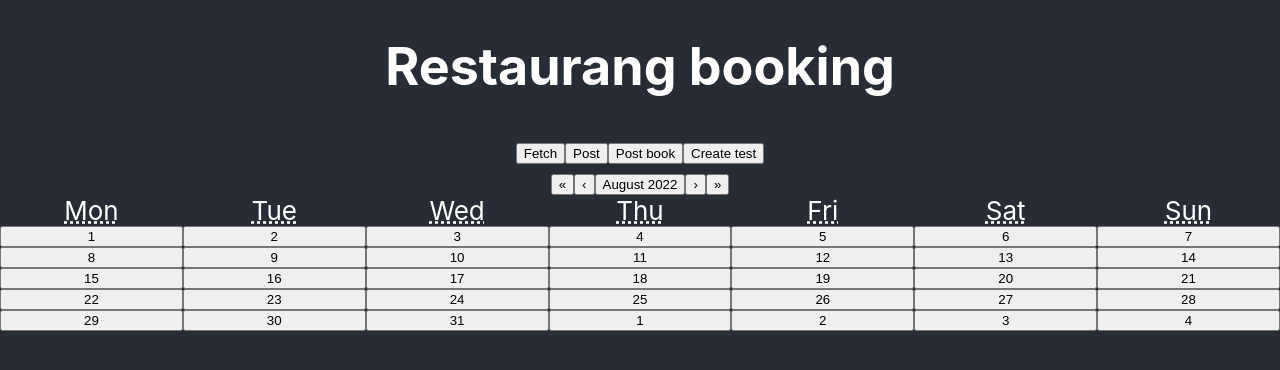
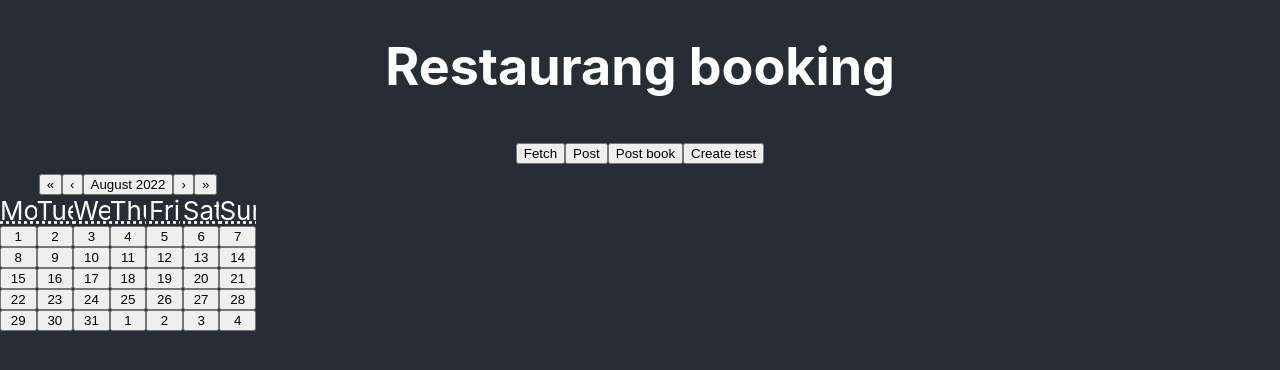
Before and after one commit to Alexandrhall/restaurant-app, a React (Create React App) app in the folder client/: page / in a window 1280 px wide. Shown: the top 370 px of the page. Built offline with nearby package versions, Linux system fonts and the light colour scheme.

Commit message:
onchange

```diff
--- a/client/src/App.css
+++ b/client/src/App.css
@@ -16,3 +16,7 @@
 html {
   background-color: #282c34;
 }
+
+.react-calendar {
+  width: 20%;
+}
```
